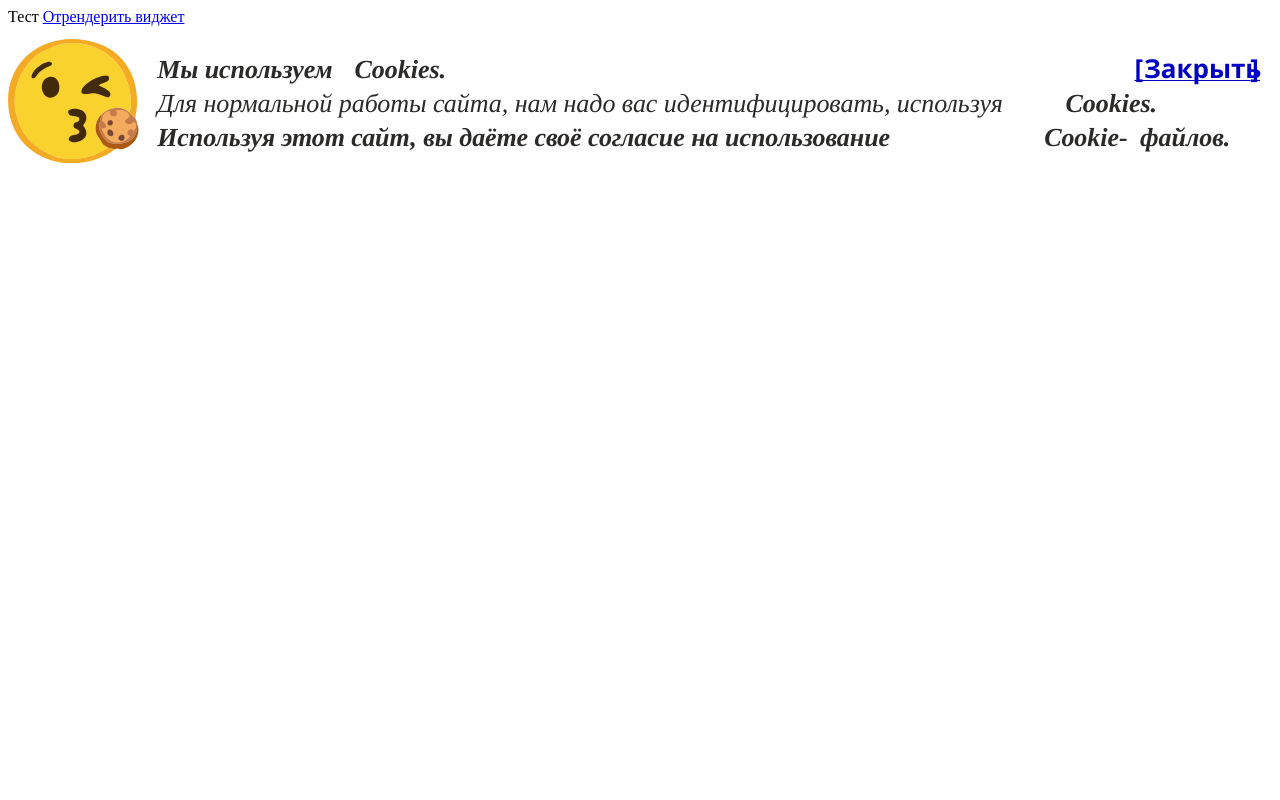
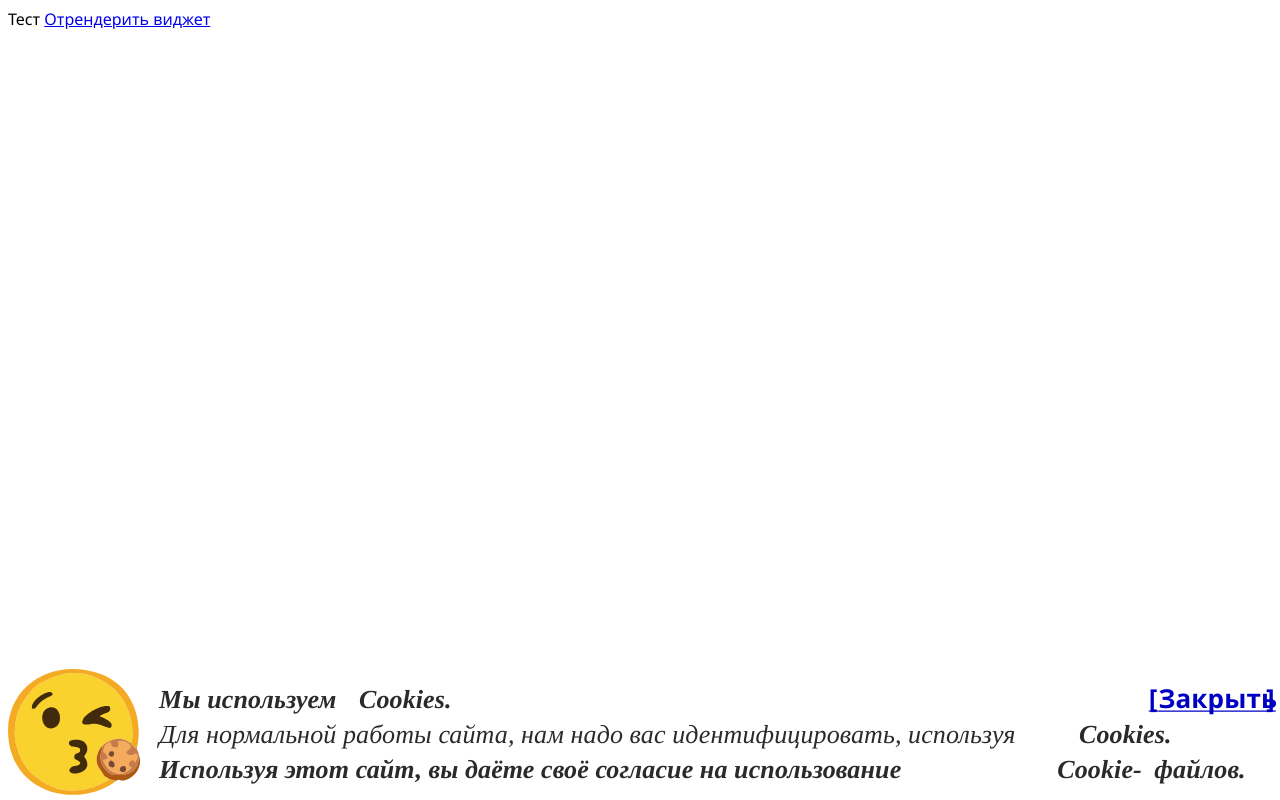
Before and after one commit to MrCheatEugene/cookiew, a plain HTML site: page index.html in a window 1280 px wide. Drawn offline with Linux system fonts and the light colour scheme.

Commit message:
Update index.html

```diff
--- a/index.html
+++ b/index.html
@@ -6,14 +6,14 @@
 	<script type="text/javascript" src="cookiew.js"></script>
 	<style>
 	body{
-	font: Segoe UI 12pt;
+	font: 12pt Segoe UI;
 	}
 	</style>
 </head>
 <body>
 Тест
 <a href="javascript:RenderCW('cookiew')">Отрендерить виджет</a>
-<div id="cookiew">
+<div id="cookiew" class="cookiew">
 </div>
 	<script type="text/javascript">
 		renderCW("cookiew");
```
